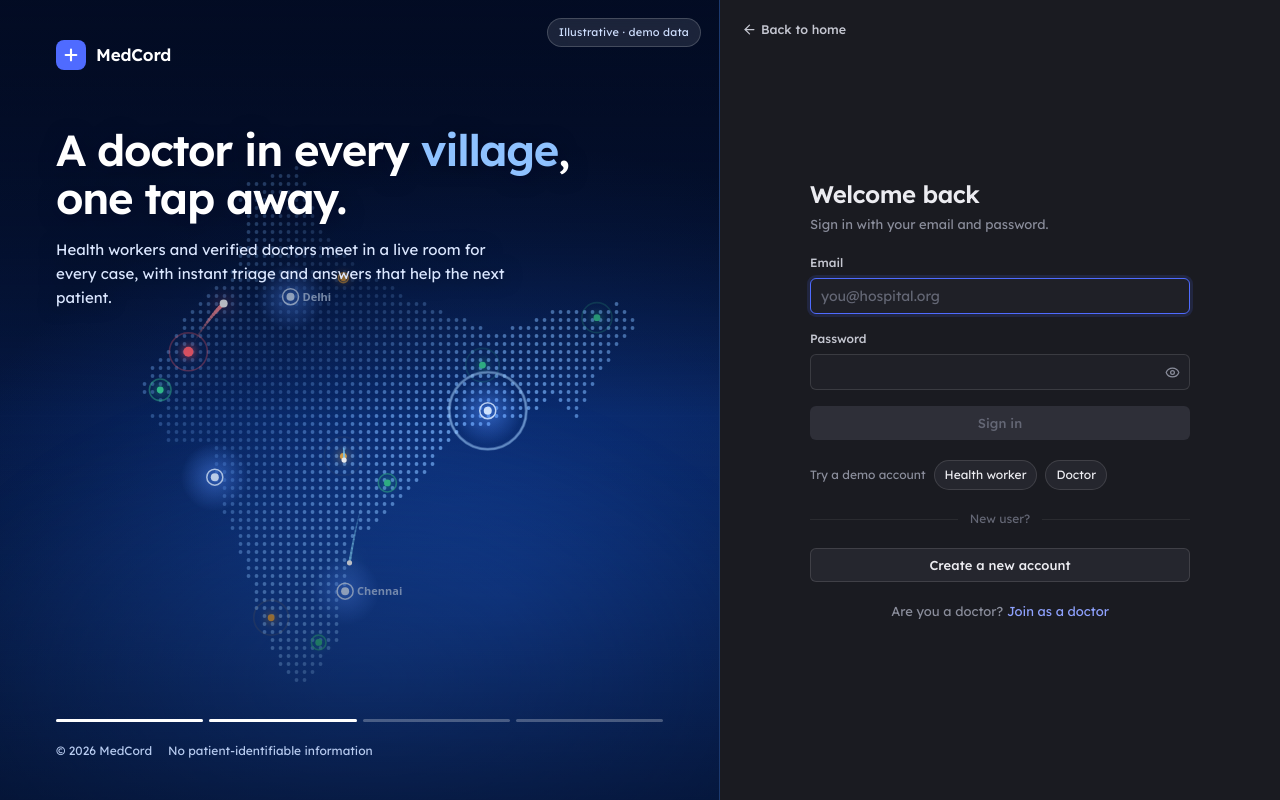
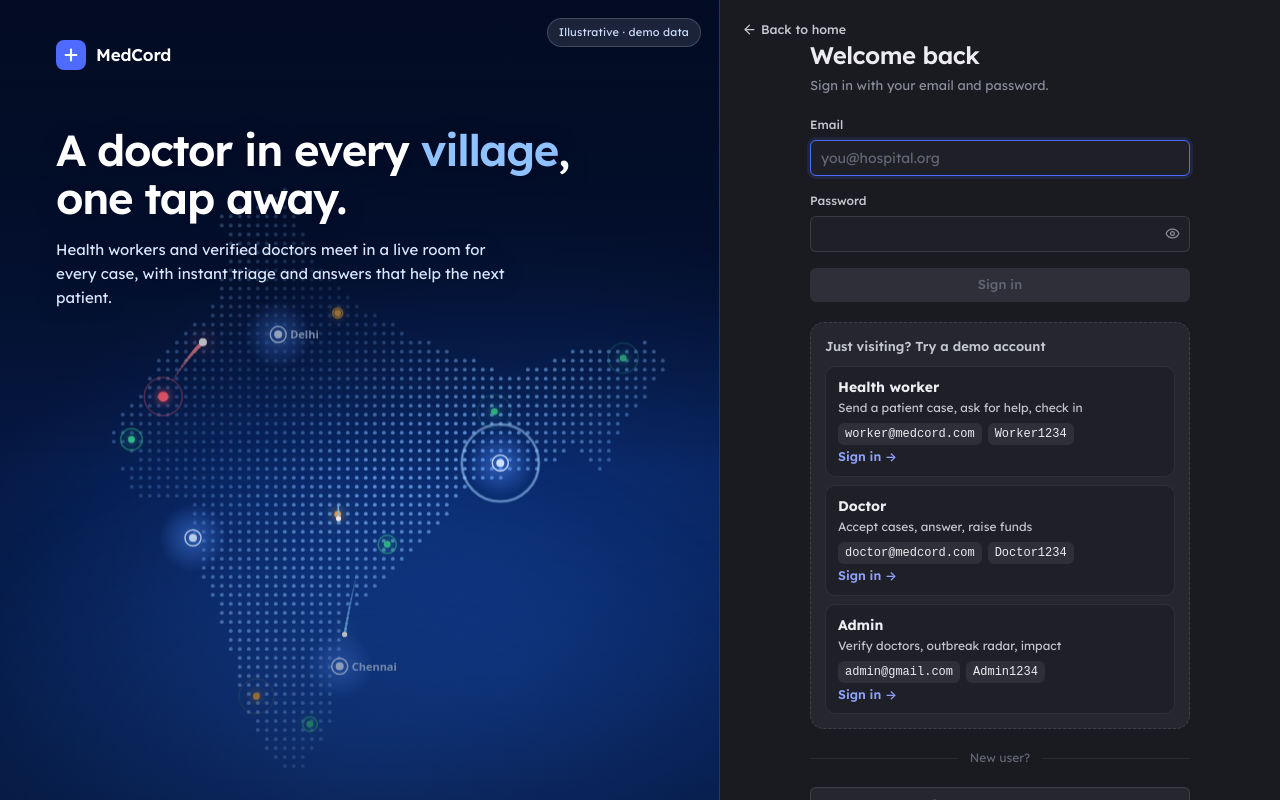
Before and after one commit to KarthikeyanMahendran/MedCord, a React (Vite) app in the folder frontend/: page /login in a window 1280 px wide. Built offline with nearby package versions, Linux system fonts and the light colour scheme; no server answers.

Commit message:
feat(auth): demo accounts with one-click sign-in on the sign-in page

```diff
--- a/frontend/src/pages/Login.tsx
+++ b/frontend/src/pages/Login.tsx
@@ -7,11 +7,11 @@ import { AuthLayout } from '../components/AuthLayout'
 import { useAuth } from '../context/AuthContext'
 import { fieldErrors, problemMessage } from '../api/client'
 
-// Quick-fill buttons for demos. Shown in development, or when VITE_DEMO_LOGINS=true. Only the public demo seed accounts are listed.
-const DEMO_LOGINS = import.meta.env.DEV || import.meta.env.VITE_DEMO_LOGINS === 'true'
-const DEMOS: { label: string; email: string; password: string }[] = [
-  { label: 'Health worker', email: 'kavitha.worker@medcord.dev', password: 'Passw0rd!Med' },
-  { label: 'Doctor', email: 'priya.raman@medcord.dev', password: 'Passw0rd!Med' },
+// Demo accounts for judges and visitors. They hold test data only.
+const DEMOS: { role: string; hint: string; email: string; password: string }[] = [
+  { role: 'Health worker', hint: 'Send a patient case, ask for help, check in', email: 'worker@medcord.com', password: 'Worker1234' },
+  { role: 'Doctor', hint: 'Accept cases, answer, raise funds', email: 'doctor@medcord.com', password: 'Doctor1234' },
+  { role: 'Admin', hint: 'Verify doctors, outbreak radar, impact', email: 'admin@gmail.com', password: 'Admin1234' },
 ]
 
 function loginMessage(err: unknown): string {
@@ -34,6 +34,12 @@ export default function Login() {
   const [busy, setBusy] = useState(false)
 
   if (user) return <Navigate to="/" replace />
+
+  async function quickSignIn(d: { email: string; password: string }) {
+    setEmail(d.email); setPassword(d.password); setError(null); setErrors({}); setBusy(true)
+    try { await signIn(d.email, d.password); navigate((location.state as { from?: string } | null)?.from ?? '/', { replace: true }) }
+    catch (err) { setError(loginMessage(err)) } finally { setBusy(false) }
+  }
 
   async function onSubmit(e: FormEvent) {
     e.preventDefault()
@@ -69,12 +75,16 @@ export default function Login() {
         <Button type="submit" full loading={busy} disabled={!email || !password}>Sign in</Button>
       </form>
 
-      {DEMO_LOGINS && (
-        <div className="mc-demo" aria-label="Demo accounts">
-          <span>Try a demo account</span>
-          {DEMOS.map((d) => <button key={d.label} type="button" onClick={() => { setEmail(d.email); setPassword(d.password); setError(null) }}>{d.label}</button>)}
-        </div>
-      )}
+      <div className="mc-demo-panel" aria-label="Demo accounts">
+        <p className="mc-demo-title">Just visiting? Try a demo account</p>
+        {DEMOS.map((d) => (
+          <button key={d.role} type="button" className="mc-demo-card" disabled={busy} onClick={() => void quickSignIn(d)}>
+            <span className="mc-demo-role"><strong>{d.role}</strong><small>{d.hint}</small></span>
+            <span className="mc-demo-cred"><code>{d.email}</code><code>{d.password}</code></span>
+            <span className="mc-demo-go">Sign in →</span>
+          </button>
+        ))}
+      </div>
 
       <div className="mc-auth-divider">New user?</div>
       <Link to="/register" style={{ textDecoration: 'none' }}><Button variant="secondary" full>Create a new account</Button></Link>
--- a/frontend/src/styles/auth.css
+++ b/frontend/src/styles/auth.css
@@ -96,3 +96,16 @@
 .mc-area-list li.is-active { background: var(--mc-brand-soft); color: var(--mc-brand-text); }
 .mc-area-list li[aria-selected="true"] { font-weight: 600; }
 .mc-area-empty { color: var(--mc-text-2); cursor: default !important; }
+
+/* Demo accounts on the sign-in page */
+.mc-demo-panel { display: grid; gap: 8px; padding: 14px; border: 1px dashed var(--mc-border-strong); border-radius: 14px; background: var(--mc-surface-2); }
+.mc-demo-title { margin: 0 0 2px; font-size: 13px; font-weight: 600; color: var(--mc-text-2); }
+.mc-demo-card { display: grid; grid-template-columns: 1fr auto; gap: 2px 10px; align-items: center; text-align: left; padding: 10px 12px; font: inherit; color: inherit; background: var(--mc-surface); border: 1px solid var(--mc-border); border-radius: 10px; cursor: pointer; transition: border-color .15s, transform .15s; }
+.mc-demo-card:hover:not(:disabled) { border-color: var(--mc-brand); transform: translateY(-1px); }
+.mc-demo-card:disabled { opacity: .6; cursor: wait; }
+.mc-demo-role { display: grid; gap: 1px; }
+.mc-demo-role strong { font-size: 14px; }
+.mc-demo-role small { font-size: 12px; color: var(--mc-text-2); }
+.mc-demo-go { font-size: 12.5px; font-weight: 600; color: var(--mc-brand-text); white-space: nowrap; }
+.mc-demo-cred { grid-column: 1 / -1; display: flex; flex-wrap: wrap; gap: 6px; margin-top: 4px; }
+.mc-demo-cred code { font-size: 12px; padding: 2px 7px; border-radius: 6px; background: var(--mc-surface-3, var(--mc-surface-2)); color: var(--mc-text); }
```
Also changed, not shown: 2 other files (tests, documents, lock files or other folders).
